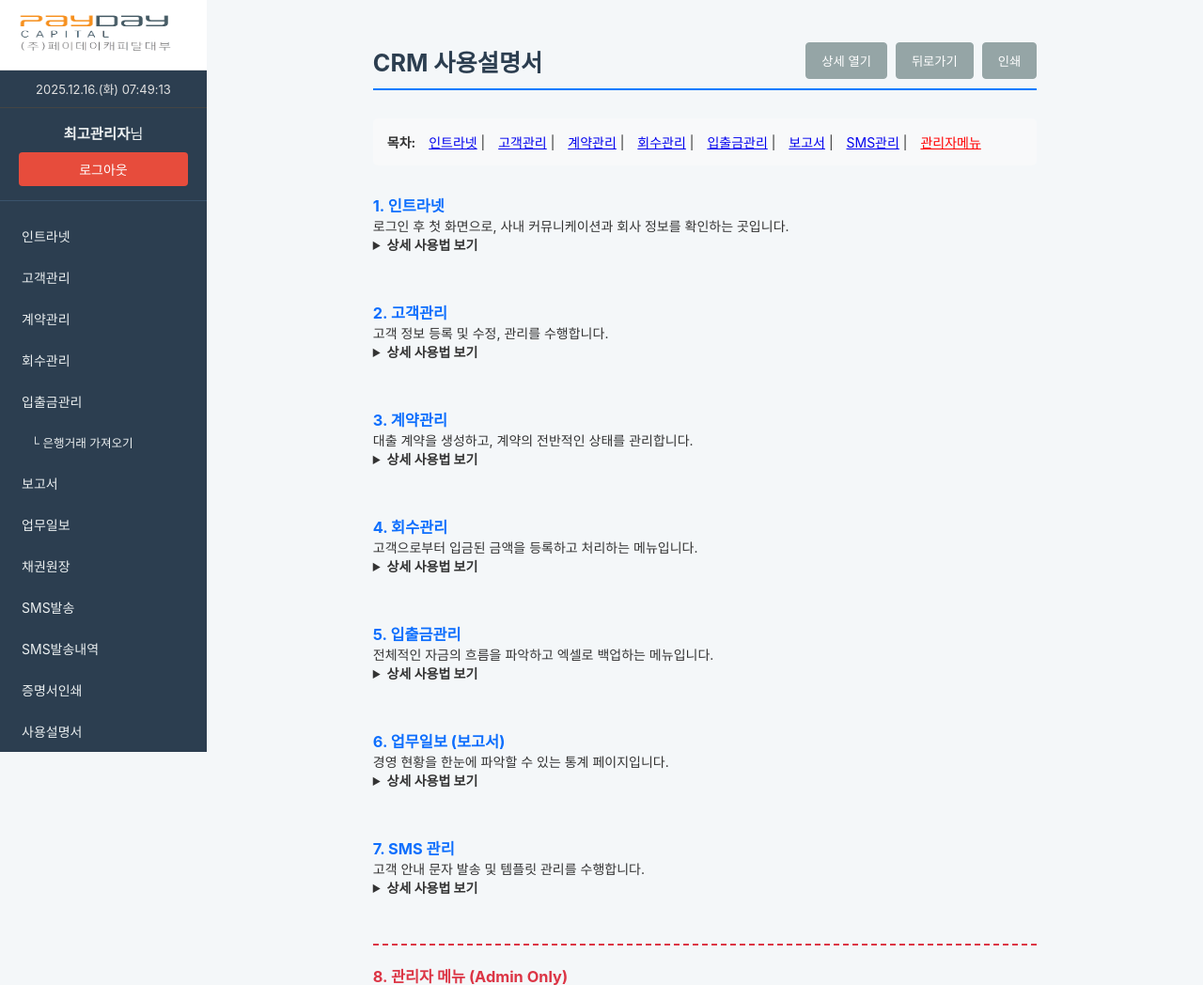
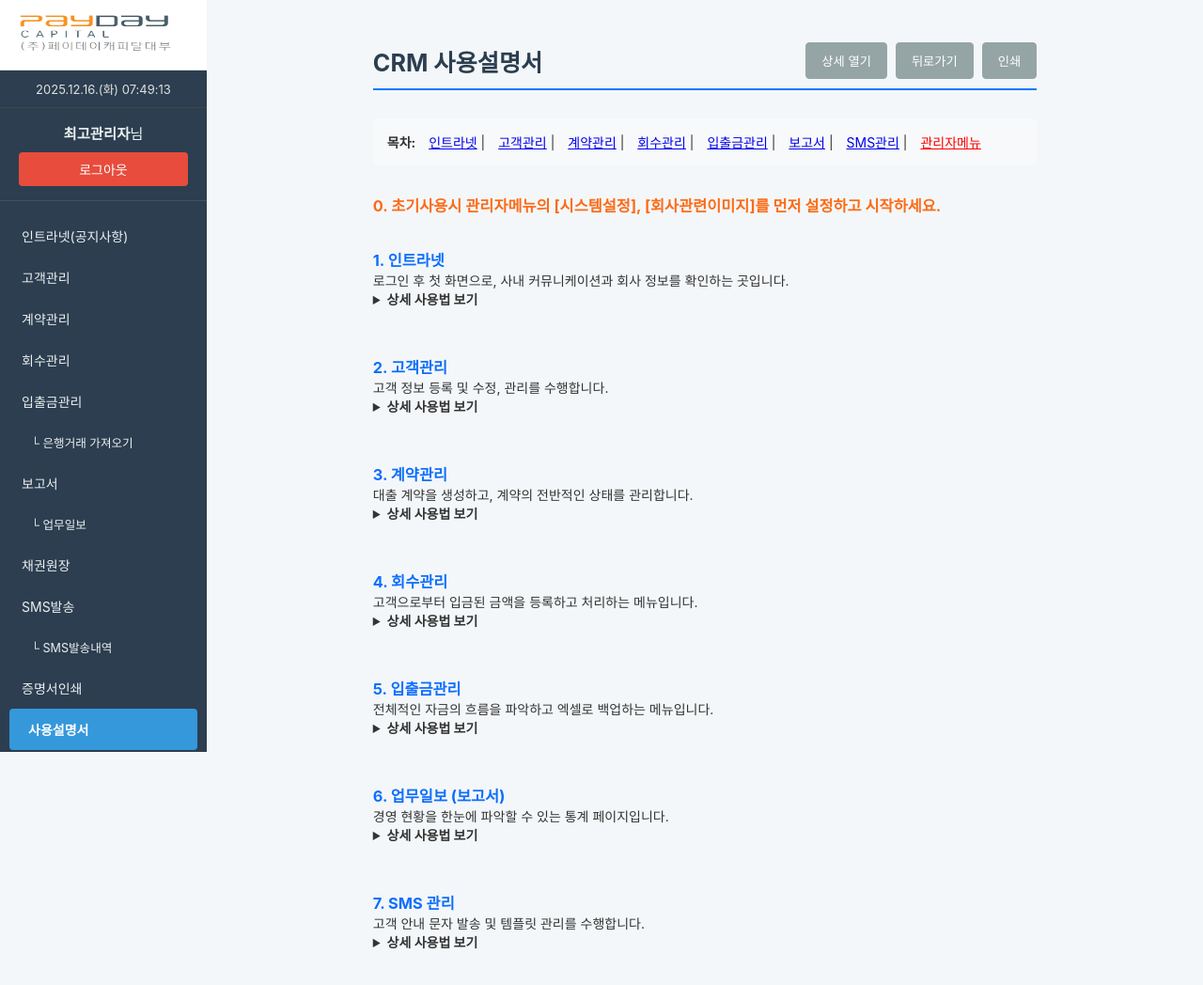
Before and after one commit to saramida9205/payday_crm, a PHP site: page /pages/manual.php in a window 1280 px wide. Shown: the top 1048 px of the page at 94% size. Run offline with PHP 8.4, Linux system fonts and the light colour scheme; a user stored in the database is signed in; data comes from the database, SQL or seed files in the repository; a stand-in replaces the project's code that opens the database connection.

Commit message:
사이드바 메뉴 수정

```diff
--- a/css/style.css
+++ b/css/style.css
@@ -110,11 +110,14 @@ body {
     border-left: 3px solid #3498db;
 }
 
-.sidebar ul li.active a {
-    background-color: #34495e;
-    font-weight: 600;
+.sidebar ul li a.active {
+    background-color: #3498db;
+    font-weight: 700;
     color: #fff;
-    border-left: 3px solid #3498db;
+    border-left: none;
+    /* Remove border as background is high contrast */
+    border-radius: 4px;
+    margin: 0 10px;
 }
 
 /* 4. Page Headers */
--- a/pages/certificate_print.php
+++ b/pages/certificate_print.php
@@ -155,7 +155,7 @@ $certificate_templates = get_all_certificate_templates();
 <hr style="margin: 40px 0;">
 
 <?php if (isset($_SESSION['permission_level']) && $_SESSION['permission_level'] == 0): ?>
-    <div class="template-management-container">
+    <div id="template-list-container" class="template-management-container">
         <h3>증명서 템플릿 관리</h3>
         <p>각 증명서의 기본 양식을 수정할 수 있습니다. 템플릿이 비어있거나 잘못된 경우, 초기화 버튼을 눌러 기본값으로 되돌릴 수 있습니다.</p>
         <div id="template-list" style="margin-top: 20px;">
--- a/pages/header.php
+++ b/pages/header.php
@@ -81,17 +81,17 @@ $company_info = get_all_company_info($link);
                     <a href="../process/logout_process.php" class="logout-btn">로그아웃</a>
                 </div>
                 <ul class="nav">
-                    <li><a href="intranet.php" class="<?php echo in_array($current_page, ['intranet.php']) ? 'active' : ''; ?>">인트라넷</a></li>
+                    <li><a href="intranet.php" class="<?php echo in_array($current_page, ['intranet.php']) ? 'active' : ''; ?>">인트라넷(공지사항)</a></li>
                     <li><a href="customer_manage.php" class="<?php echo in_array($current_page, ['customer_manage.php', 'customer_detail.php']) ? 'active' : ''; ?>">고객관리</a></li>
                     <li><a href="contract_manage.php" class="<?php echo in_array($current_page, ['contract_manage.php', 'transaction_ledger.php', 'expected_interest_view.php']) ? 'active' : ''; ?>">계약관리</a></li>
                     <li><a href="collection_manage.php" class="<?php echo in_array($current_page, ['collection_manage.php', 'collection_trash.php']) ? 'active' : ''; ?>">회수관리</a></li>
                     <li><a href="transaction_manage.php" class="<?php echo in_array($current_page, ['transaction_manage.php']) ? 'active' : ''; ?>">입출금관리</a></li>
                     <li><a href="deposit_upload.php" class="<?php echo in_array($current_page, ['deposit_upload.php']) ? 'active' : ''; ?>" style="font-size: 0.9em; padding-left: 30px;">└ 은행거래 가져오기</a></li>
                     <li><a href="reports.php" class="<?php echo in_array($current_page, ['reports.php']) ? 'active' : ''; ?>">보고서</a></li>
-                    <li><a href="daily_report.php" class="<?php echo in_array($current_page, ['daily_report.php']) ? 'active' : ''; ?>">업무일보</a></li>
+                    <li><a href="daily_report.php" class="<?php echo in_array($current_page, ['daily_report.php']) ? 'active' : ''; ?>" style="font-size: 0.9em; padding-left: 30px;">└ 업무일보</a></li>
                     <li><a href="bond_ledger.php" class="<?php echo in_array($current_page, ['bond_ledger.php']) ? 'active' : ''; ?>">채권원장</a></li>
-                    <li><a href="sms.php" class="<?php echo in_array($current_page, ['sms.php', 'sms_log.php']) ? 'active' : ''; ?>">SMS발송</a></li>
-                    <li><a href="sms_log.php" class="<?php echo in_array($current_page, ['sms_log.php']) ? 'active' : ''; ?>">SMS발송내역</a></li>
+                    <li><a href="sms.php" class="<?php echo in_array($current_page, ['sms.php']) ? 'active' : ''; ?>">SMS발송</a></li>
+                    <li><a href="sms_log.php" class="<?php echo in_array($current_page, ['sms_log.php']) ? 'active' : ''; ?>" style="font-size: 0.9em; padding-left: 30px;">└ SMS발송내역</a></li>
                     <li><a href="certificate_print.php" class="<?php echo in_array($current_page, ['certificate_print.php']) ? 'active' : ''; ?>">증명서인쇄</a></li>
                     <li><a href="manual.php?mod=single" class="<?php echo in_array($current_page, ['manual.php']) ? 'active' : ''; ?>">사용설명서</a></li>
                     <?php if (isset($_SESSION['permission_level']) && $_SESSION['permission_level'] == 0): ?>
@@ -109,8 +109,9 @@ $company_info = get_all_company_info($link);
                                 <li><a href="condition_change_manage.php" class="<?php echo in_array($current_page, ['condition_change_manage.php']) ? 'active' : ''; ?>">조건변경관리</a></li>
                                 <li><a href="backup_manage.php" class="<?php echo in_array($current_page, ['backup_manage.php']) ? 'active' : ''; ?>">데이터베이스관리</a></li>
                                 <li><a href="holiday_manage.php" class="<?php echo in_array($current_page, ['holiday_manage.php']) ? 'active' : ''; ?>">휴일관리</a></li>
+                                <li><a href="certificate_print.php?#template-list-container" class="<?php echo in_array($current_page, ['certificate_print.php']) ? 'active' : ''; ?>">증명서템플릿관리</a></li>
                                 <li><a href="settings.php" class="<?php echo in_array($current_page, ['settings.php']) ? 'active' : ''; ?>">시스템 설정</a></li>
-                                <li><a href="company_images.php" class="<?php echo in_array($current_page, ['company_images.php']) ? 'active' : ''; ?>">회사관련이미지</a></li>
+                                <li><a href="company_images.php" class="<?php echo in_array($current_page, ['company_images.php']) ? 'active' : ''; ?> " style="font-size: 0.9em; padding-left: 30px;">└ 회사관련이미지</a></li>
                             </ul>
                         </li>
                     <?php endif; ?>
--- a/pages/manual.php
+++ b/pages/manual.php
@@ -176,6 +176,8 @@
     </div>
 
     <div id="section-intranet" class="manual-section" style="margin-bottom: 40px;">
+        <h3 style="color: #fc6b17ff;">0. 초기사용시 관리자메뉴의 [시스템설정], [회사관련이미지]를 먼저 설정하고 시작하세요.</h3>
+        <br><br>
         <h3 style="color: #0d6efd;">1. 인트라넷</h3>
         <p>로그인 후 첫 화면으로, 사내 커뮤니케이션과 회사 정보를 확인하는 곳입니다.</p>
         <details class="manual-details">
```
